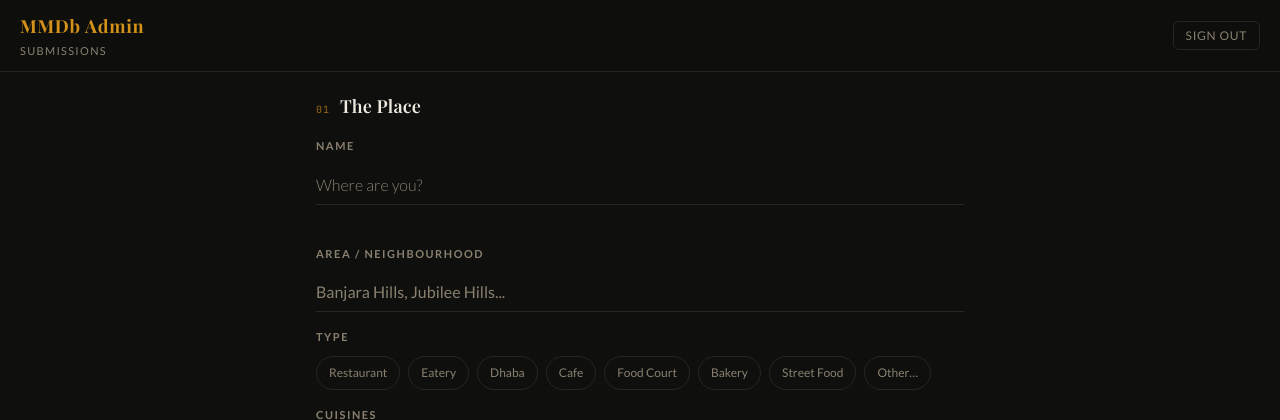
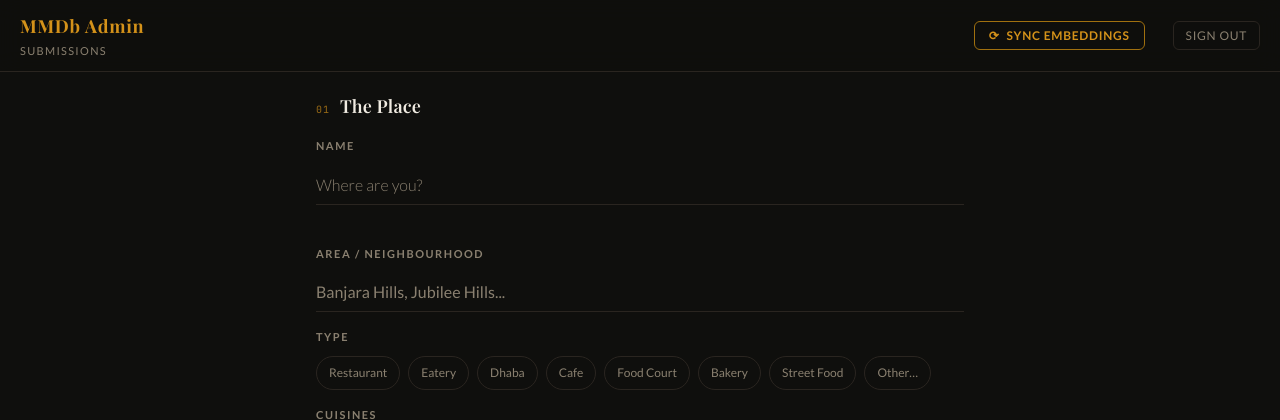
Before and after one commit to mubeen-smo/mmdb-admin, a FastAPI app: page /submit in a window 1280 px wide. Shown: the top 420 px of the page. Run offline with FastAPI, Linux system fonts and the light colour scheme; the visitor is signed in with stand-in values (Sample User, id 1); some web fonts are replaced.

Commit message:
add embed sync button to admin header

```diff
--- a/submissions/app.py
+++ b/submissions/app.py
@@ -130,6 +130,18 @@ async def api_items(q: str = "", place_id: int | None = None, _=Depends(require_
     return JSONResponse(result.data)
 
 
+@app.post("/api/embed")
+async def api_embed(_=Depends(require_auth)):
+    import asyncio
+    from embeddings.pipeline import run_embeddings
+    try:
+        results = await asyncio.to_thread(run_embeddings, "all")
+        return JSONResponse({"success": True, "results": results})
+    except Exception as exc:
+        traceback.print_exc()
+        return JSONResponse({"success": False, "error": str(exc)}, status_code=500)
+
+
 # ── Submit ────────────────────────────────────────────────────
 
 @app.post("/submit")
--- a/submissions/templates/submit.html
+++ b/submissions/templates/submit.html
@@ -688,6 +688,38 @@
     }
 
     @keyframes spin { to { transform: rotate(360deg); } }
+
+    /* ── Embed sync button ───────────────────────────── */
+    .sync-btn {
+      font-family: 'Lato', sans-serif;
+      font-size: 12px;
+      font-weight: 700;
+      letter-spacing: .06em;
+      text-transform: uppercase;
+      color: var(--amber);
+      background: none;
+      border: 1px solid var(--amber-dim);
+      border-radius: var(--radius);
+      padding: 6px 14px;
+      cursor: pointer;
+      transition: all var(--transition);
+      display: flex;
+      align-items: center;
+      gap: 7px;
+      white-space: nowrap;
+    }
+    .sync-btn:hover:not(:disabled) { background: var(--amber-glow); border-color: var(--amber); }
+    .sync-btn:disabled { opacity: .5; cursor: default; }
+
+    .sync-status {
+      font-size: 11px;
+      font-family: 'JetBrains Mono', monospace;
+      color: var(--muted);
+      white-space: nowrap;
+      margin-left: 4px;
+    }
+    .sync-status.ok  { color: var(--green); }
+    .sync-status.err { color: var(--red); }
   </style>
 </head>
 
@@ -699,7 +731,14 @@
       <h1>MMDb Admin</h1>
       <div class="tagline">Submissions</div>
     </div>
-    <a href="/logout"><button class="logout-btn">Sign out</button></a>
+    <div style="display:flex;align-items:center;gap:12px;">
+      <button class="sync-btn" id="syncBtn" onclick="runEmbedSync()">
+        <span id="syncIcon">⟳</span>
+        <span>Sync Embeddings</span>
+      </button>
+      <span class="sync-status" id="syncStatus"></span>
+      <a href="/logout"><button class="logout-btn">Sign out</button></a>
+    </div>
   </header>
 
   <!-- Form -->
@@ -1617,6 +1656,40 @@
       }
     });
 
+    /* ── Embed sync ────────────────────────────────── */
+    async function runEmbedSync() {
+      const btn = document.getElementById('syncBtn');
+      const icon = document.getElementById('syncIcon');
+      const status = document.getElementById('syncStatus');
+
+      btn.disabled = true;
+      icon.style.animation = 'spin 600ms linear infinite';
+      status.className = 'sync-status';
+      status.textContent = 'Running…';
+
+      try {
+        const res = await fetch('/api/embed', { method: 'POST' });
+        const data = await res.json();
+        if (data.success) {
+          const { places = 0, items = 0, blogs = 0 } = data.results || {};
+          const total = places + items + blogs;
+          status.className = 'sync-status ok';
+          status.textContent = total === 0
+            ? 'Already up to date'
+            : `+${places}p +${items}i +${blogs}b embedded`;
+        } else {
+          status.className = 'sync-status err';
+          status.textContent = data.error || 'Failed';
+        }
+      } catch (err) {
+        status.className = 'sync-status err';
+        status.textContent = 'Network error';
+      } finally {
+        btn.disabled = false;
+        icon.style.animation = '';
+      }
+    }
+
     // Restore draft or start with one empty item
     const _hasDraft = !!localStorage.getItem(DRAFT_KEY);
     if (_hasDraft) {
```
